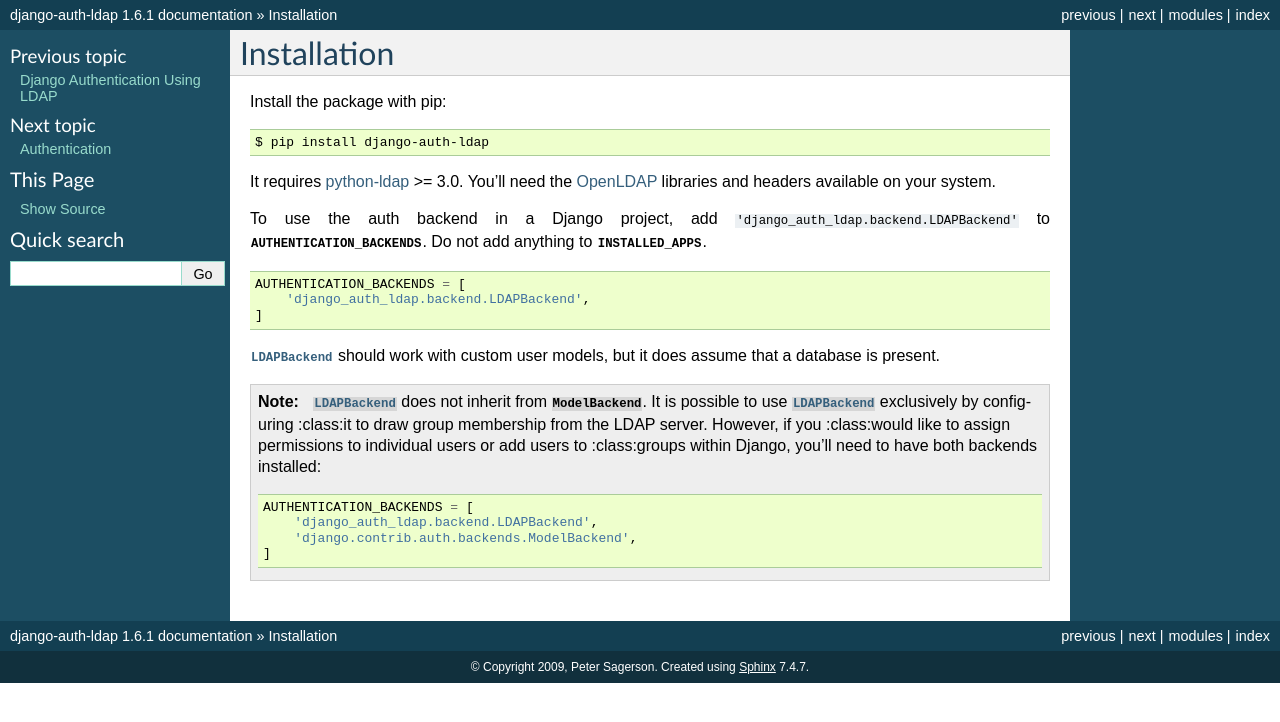
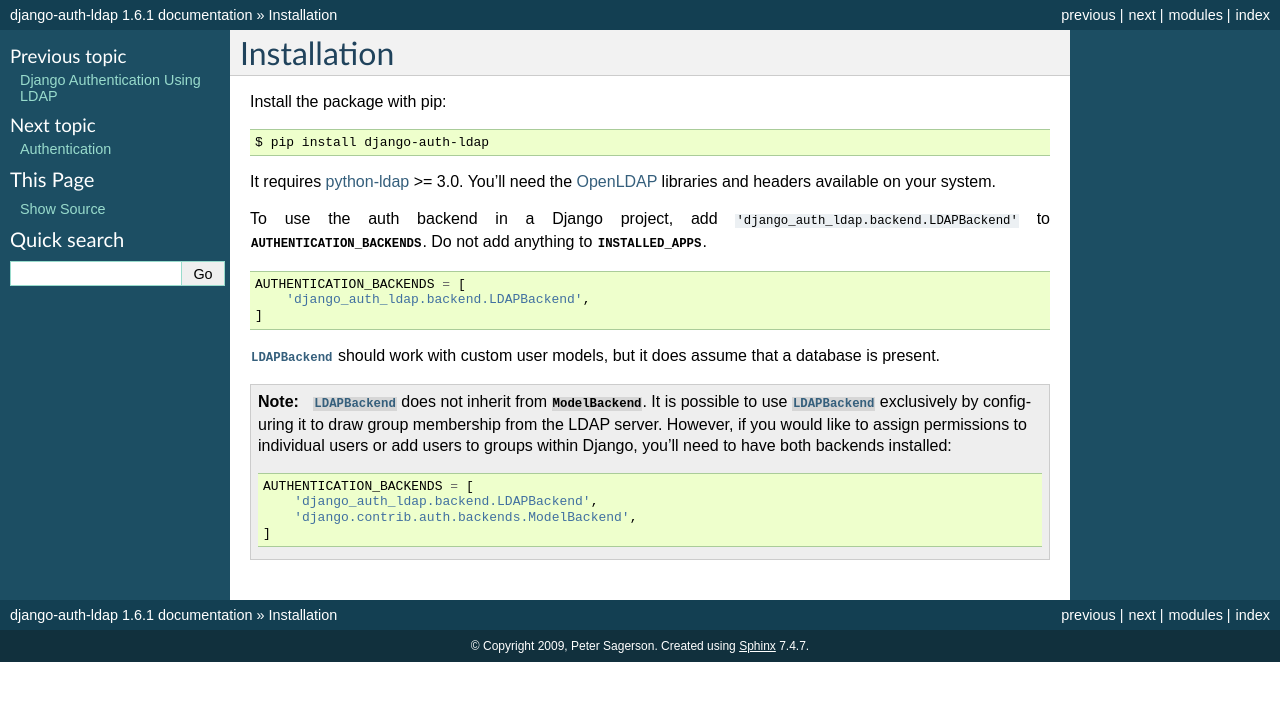
Before and after one commit to django-auth-ldap/django-auth-ldap, a Sphinx documentation site: the page built from docs/install.rst, in a window 1280 px wide. Shown: the top 722 px of the page. Built offline with Sphinx 7.4.7, drawn with Linux system fonts in a browser that asks for light colours; some of the changed lines change nothing that is shown.

Commit message:
Fix accidental :class: prefix on each line

```diff
--- a/docs/install.rst
+++ b/docs/install.rst
@@ -29,9 +29,9 @@ models, but it does assume that a database is present.
     :class:`~django_auth_ldap.backend.LDAPBackend` does not inherit from
     :class:`~django.contrib.auth.backends.ModelBackend`. It is possible to use
     :class:`~django_auth_ldap.backend.LDAPBackend` exclusively by configuring
-    :class:it to draw group membership from the LDAP server. However, if you
-    :class:would like to assign permissions to individual users or add users to
-    :class:groups within Django, you'll need to have both backends installed:
+    it to draw group membership from the LDAP server. However, if you would
+    like to assign permissions to individual users or add users to groups
+    within Django, you'll need to have both backends installed:
 
     .. code-block:: python
 
```
